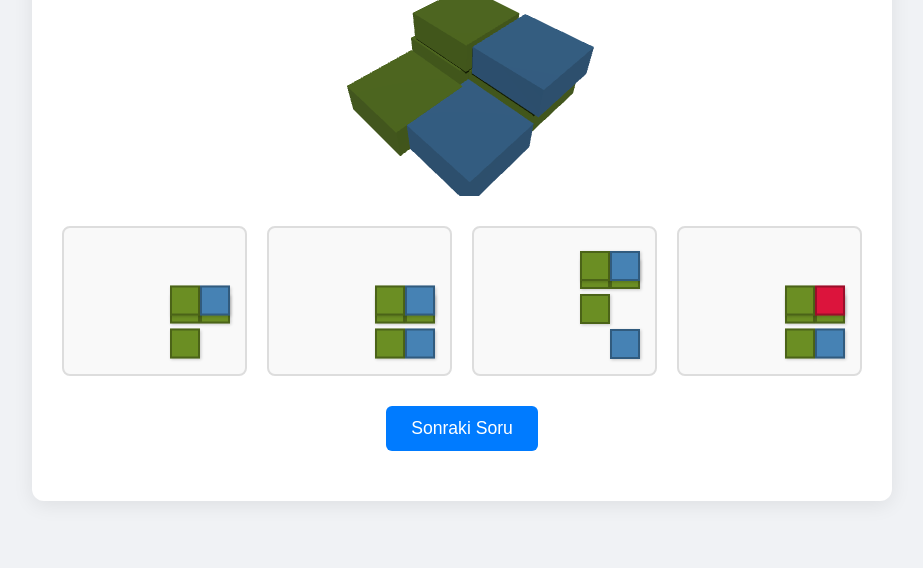
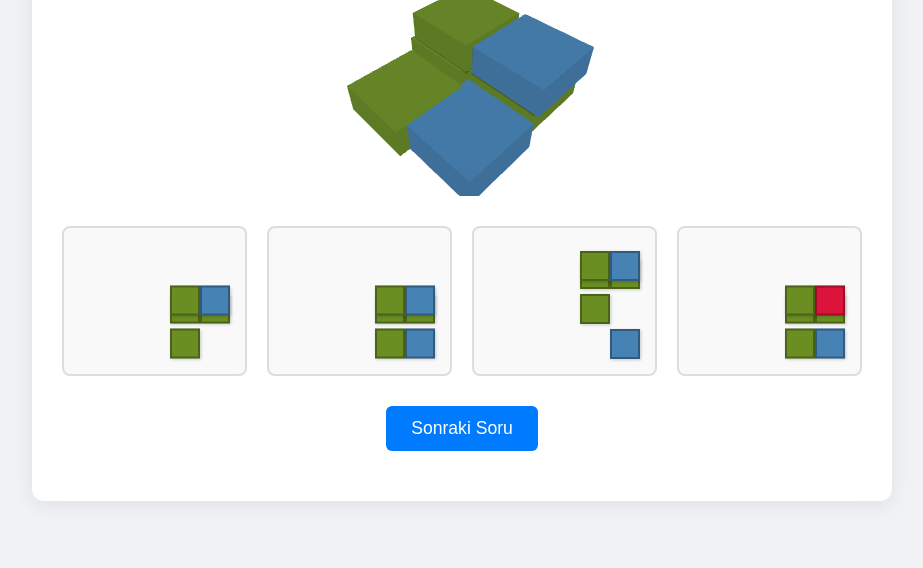
Before and after one commit to cetinye/WebTools, a website: page TopdownStackedGuess.html in a window 1280 px wide. Shown: the part 232-800 px from the top of the page, without its empty margins (178-1101 px from the left). Drawn offline with nearby package versions, Linux system fonts and the light colour scheme; animation ran at ten frames a second.

Commit message:
light changes

```diff
--- a/TopdownStackedGuess.html
+++ b/TopdownStackedGuess.html
@@ -243,7 +243,7 @@
             camera = new THREE.PerspectiveCamera(45, viewArea.clientWidth / viewArea.clientHeight, 1, 1000);
 
             // Lights
-            ambientLight = new THREE.AmbientLight(0x404040, 2.5); // Genel ışık
+            ambientLight = new THREE.AmbientLight(0x404040, 25); // Genel ışık
             scene.add(ambientLight);
 
             directionalLight = new THREE.DirectionalLight(0xffffff, 1.8); // Ana yönlü ışık
```
